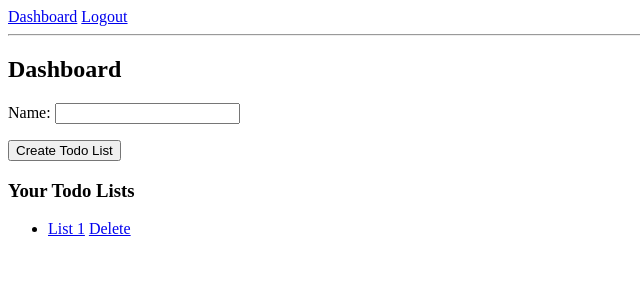
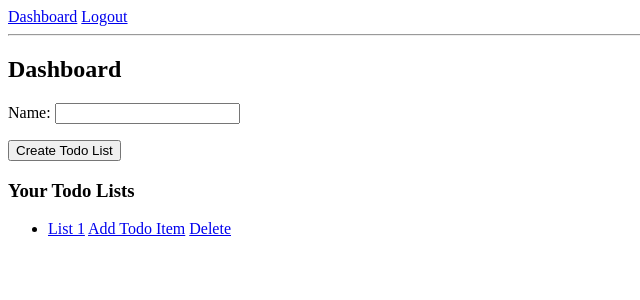
Before and after one commit to fzf0012/todo_project, a Django app: page /dashboard/ in a window 1280 px wide. Shown: the top 300 px of the page, without its empty margins (0-640 px from the left). Run offline with Django 4.2, Linux system fonts and the light colour scheme; a user stored in the database is signed in; data comes from the database, SQL or seed files in the repository; both versions use the stored data as it was after the commit.

Commit message:
fixed edit function for TodoItems

```diff
--- a/todo_app/templates/dashboard.html
+++ b/todo_app/templates/dashboard.html
@@ -12,7 +12,8 @@
   <ul>
   {% for todo_list in todo_lists %}
     <li>
-      <a href="{% url 'create_todo_item' todo_list.id %}">{{ todo_list.name }}</a>
+      <a href="{% url 'view_todo_items' todo_list.id %}">{{ todo_list.name }}</a>
+      <a href="{% url 'create_todo_item' todo_list.id %}">Add Todo Item</a>
       <a href="{% url 'delete_todo_list' todo_list.id %}">Delete</a>
     </li>
   {% endfor %}
--- a/todo_app/urls.py
+++ b/todo_app/urls.py
@@ -10,6 +10,9 @@ urlpatterns = [
     path('create_todo_list/', views.create_todo_list, name='create_todo_list'),
     path('delete_todo_list/<int:list_id>/', views.delete_todo_list, name='delete_todo_list'),
     path('create_todo_item/<int:list_id>/', views.create_todo_item, name='create_todo_item'),
-    path('edit_todo_item/<int:item_id>/', views.edit_todo_item, name='edit_todo_item'),
-    path('view_todo_item/<int:item_id>/', views.view_todo_item, name='view_todo_item'),
+    path('view_todo_items/<int:todo_list_id>/', views.view_todo_items, name='view_todo_items'),
+    path('edit_todo_item/<int:todo_item_id>/', views.edit_todo_item, name='edit_todo_item'),
+    path('toggle_completed/<int:todo_item_id>/', views.toggle_completed, name='toggle_completed'),
+    path('delete_todo_item/<int:todo_item_id>/', views.delete_todo_item, name='delete_todo_item'),
+
 ]
--- a/todo_app/views.py
+++ b/todo_app/views.py
@@ -5,6 +5,8 @@ from .models import TodoList, TodoItem
 from .forms import RegisterForm, TodoListForm, TodoItemForm
 from django.shortcuts import render
 import datetime
+from django.shortcuts import get_object_or_404
+
 
 def login_view(request):
     return render(request, 'login.html')
@@ -83,12 +85,35 @@ def edit_todo_item(request, item_id):
         form = TodoItemForm(instance=todo_item)
         return render(request, 'edit_todo_item.html', {'form': form})
 
-@login_required
-def view_todo_item(request, item_id):
-    todo_item = TodoItem.objects.get(pk=item_id, list__user=request.user)
-    return render(request, 'view_todo_item.html', {'todo_item': todo_item})
+
+def view_todo_items(request, todo_list_id):
+    todo_list = get_object_or_404(TodoList, pk=todo_list_id)
+    todo_items = TodoItem.objects.filter(todo_list=todo_list)
+    return render(request, 'view_todo_items.html', {'todo_list': todo_list, 'todo_items': todo_items})
 
 
+def edit_todo_item(request, todo_item_id):
+    todo_item = get_object_or_404(TodoItem, pk=todo_item_id)
+    if request.method == 'POST':
+        form = TodoItemForm(request.POST, instance=todo_item)
+        if form.is_valid():
+            form.save()
+            return redirect('view_todo_items', todo_list_id=todo_item.todo_list.id)
+    else:
+        form = TodoItemForm(instance=todo_item)
+    return render(request, 'edit_todo_item.html', {'form': form, 'todo_item': todo_item})
+
+def toggle_completed(request, todo_item_id):
+    todo_item = get_object_or_404(TodoItem, pk=todo_item_id)
+    todo_item.completed = not todo_item.completed
+    todo_item.save()
+    return redirect('view_todo_items', todo_list_id=todo_item.todo_list.id)
+
+def delete_todo_item(request, todo_item_id):
+    todo_item = get_object_or_404(TodoItem, pk=todo_item_id)
+    todo_list_id = todo_item.todo_list.id
+    todo_item.delete()
+    return redirect('view_todo_items', todo_list_id=todo_list_id)
 @login_required
 def dashboard(request):
     if request.method == 'POST':
```
Also changed, not shown: todo_app/templates/view_todo_item.html (deleted, +0 -10 lines), todo_app/templates/view_todo_items.html (added, +15 -0 lines), db.sqlite3.
